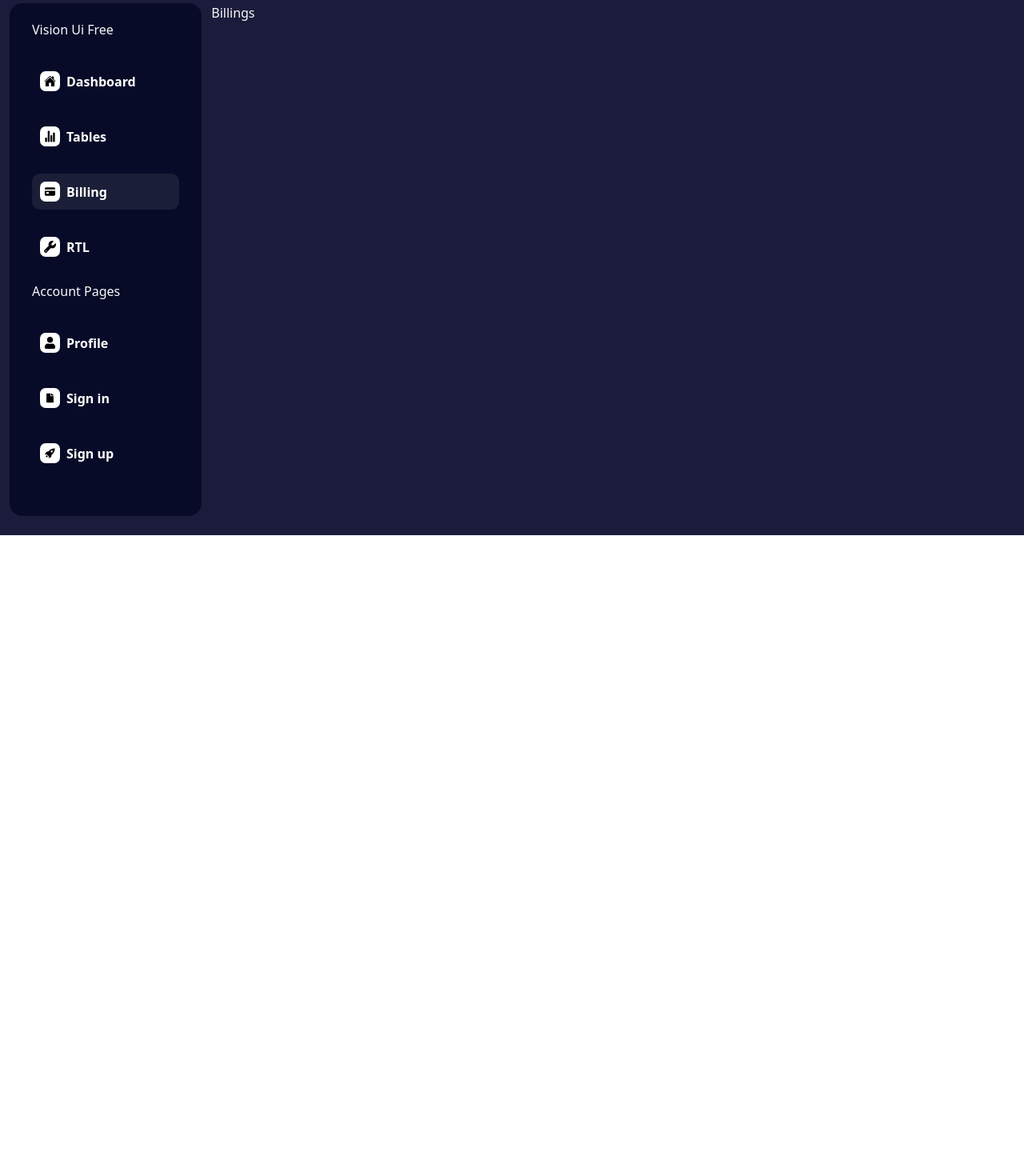
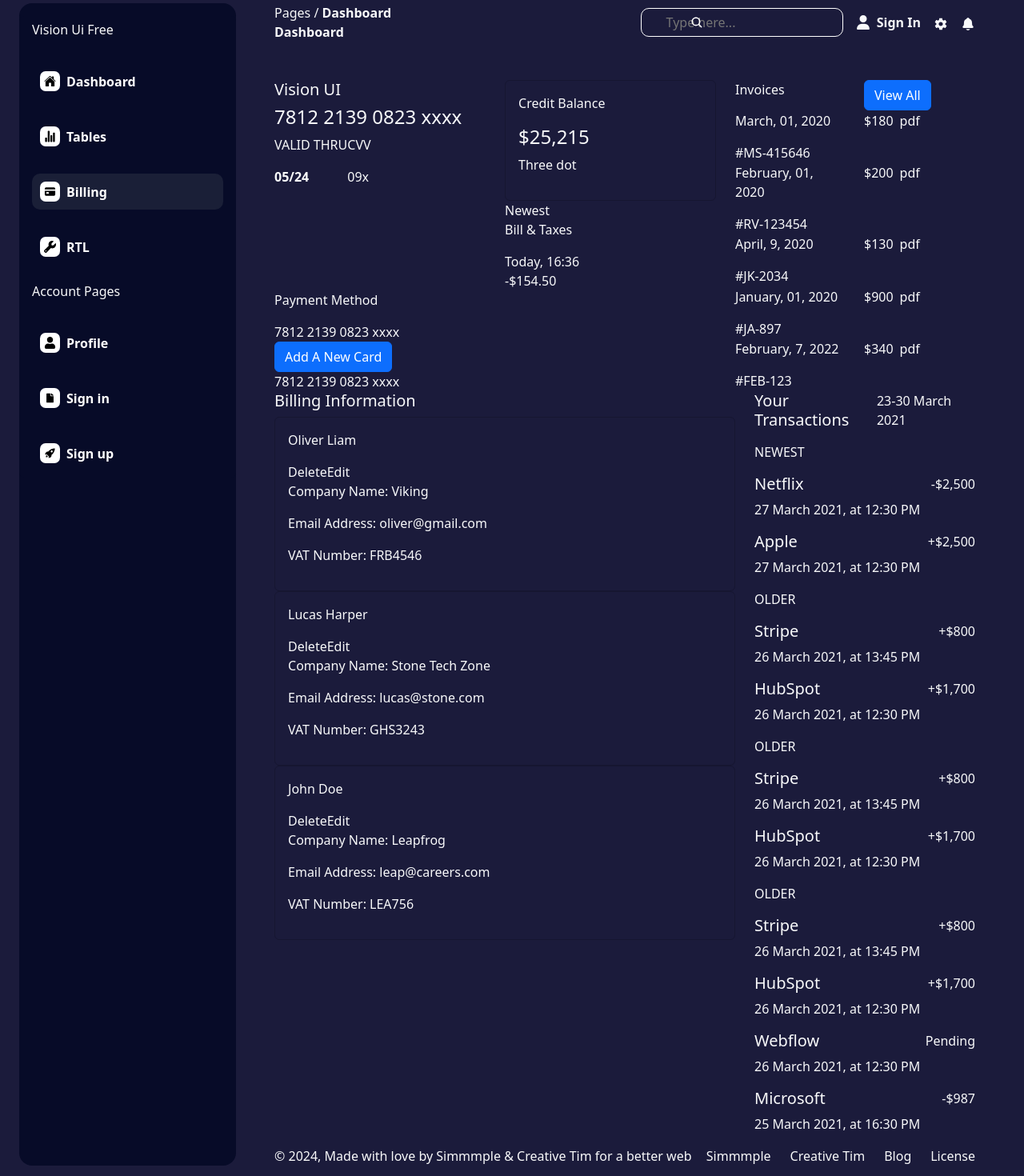
Before and after one commit to Janice1828/dashboard_sample, a React (Create React App) app: page /billing in a window 1280 px wide. Shown: the part 20-1490 px from the top of the page at 80% size. Before the commit the page ends 800 px from the top, so only its background shows below. Built offline with nearby package versions, Linux system fonts and the light colour scheme.

Commit message:
billing content added

```diff
--- /dev/null
+++ b/src/components/BillingContent.js
@@ -0,0 +1,258 @@
+import React from "react";
+import Navbar from "./Navbar";
+const BillingContent = () => {
+  return (
+    <div className="ps-5">
+      <Navbar header="Dashboard" />
+      <div className="row pt-5">
+        <div className="col-8 row">
+          <div className="col-6">
+            <h5>Vision UI</h5>
+            <h4>7812 2139 0823 xxxx</h4>
+            <div className="d-flex">
+              <div>
+                <p>VALID THRU</p>
+                <span className="fw-bolder">05/24</span>
+              </div>
+              <div>
+                <p>CVV</p>
+                <span>09x</span>
+              </div>
+            </div>
+          </div>
+          <div className="col-6">
+            <div className="card bg-transparent text-light">
+              <div className="card-body">
+                <div>
+                  <p>Credit Balance</p>
+                  <h4>$25,215</h4>
+                </div>
+                <div>
+                  <p>Three dot</p>
+                </div>
+              </div>
+            </div>
+            <div>
+              <span>Newest</span>
+              <div>
+                <div>
+                  <p>Bill & Taxes</p>
+                  <span>Today, 16:36</span>
+                </div>
+                <div>-$154.50</div>
+              </div>
+            </div>
+          </div>
+          <div className="col-12">
+            <div>
+              <p>Payment Method</p>
+              <div>7812 2139 0823 xxxx</div>
+            </div>
+            <div>
+              <button type="" className="btn btn-primary">
+                Add A New Card
+              </button>
+              <div>7812 2139 0823 xxxx</div>
+            </div>
+          </div>
+        </div>
+        <div className="col-4 row">
+          <div className="col-7">Invoices</div>
+          <div className="col-5">
+            <button type="" className="btn btn-primary">
+              View All
+            </button>
+          </div>
+          <div className="col-7">
+            <p>March, 01, 2020</p>
+            <span>#MS-415646</span>
+          </div>
+          <div className="col-5 d-flex gap-2">
+            <p>$180</p> <p>pdf</p>
+          </div>
+          <div className="col-7">
+            <p>February, 01, 2020</p>
+            <span>#RV-123454</span>
+          </div>
+          <div className="col-5 d-flex gap-2">
+            <p>$200</p> <p>pdf</p>
+          </div>
+          <div className="col-7">
+            <p>April, 9, 2020</p>
+            <span>#JK-2034</span>
+          </div>
+          <div className="col-5 d-flex gap-2">
+            <p>$130</p> <p>pdf</p>
+          </div>
+          <div className="col-7">
+            <p>January, 01, 2020</p>
+            <span>#JA-897</span>
+          </div>
+          <div className="col-5 d-flex gap-2">
+            <p>$900</p> <p>pdf</p>
+          </div>
+          <div className="col-7">
+            <p>February, 7, 2022</p>
+            <span>#FEB-123</span>
+          </div>
+          <div className="col-5 d-flex gap-2">
+            <p>$340</p> <p>pdf</p>
+          </div>
+        </div>
+        <div className="col-8">
+          <h5>Billing Information</h5>
+          <div className="card bg-transparent text-light">
+            <div className="card-body">
+              <div>
+                <p>Oliver Liam</p>
+                <div>
+                  <span>Delete</span>
+                  <span>Edit</span>
+                </div>
+              </div>
+              <div>
+                <p>Company Name: Viking</p>
+                <p>Email Address: oliver@gmail.com</p>
+                <p>VAT Number: FRB4546</p>
+              </div>
+            </div>
+          </div>
+          <div className="card bg-transparent text-light">
+            <div className="card-body">
+              <div>
+                <p>Lucas Harper</p>
+                <div>
+                  <span>Delete</span>
+                  <span>Edit</span>
+                </div>
+              </div>
+              <div>
+                <p>Company Name: Stone Tech Zone</p>
+                <p>Email Address: lucas@stone.com</p>
+                <p>VAT Number: GHS3243</p>
+              </div>
+            </div>
+          </div>
+          <div className="card bg-transparent text-light">
+            <div className="card-body">
+              <div>
+                <p>John Doe</p>
+                <div>
+                  <span>Delete</span>
+                  <span>Edit</span>
+                </div>
+              </div>
+              <div>
+                <p>Company Name: Leapfrog</p>
+                <p>Email Address: leap@careers.com</p>
+                <p>VAT Number: LEA756</p>
+              </div>
+            </div>
+          </div>
+        </div>
+        <div className="col-4">
+          <div className="d-flex">
+            <h5>Your Transactions</h5>
+            <p>23-30 March 2021</p>
+          </div>
+          <div>
+            <p>NEWEST</p>
+            <div className="d-flex justify-content-between">
+              <div>
+                <h5>Netflix</h5>
+                <p>27 March 2021, at 12:30 PM</p>
+              </div>
+              <div>-$2,500</div>
+            </div>
+            <div className="d-flex justify-content-between">
+              <div>
+                <h5>Apple</h5>
+                <p>27 March 2021, at 12:30 PM</p>
+              </div>
+              <div>+$2,500</div>
+            </div>
+          </div>
+          <div>
+            <p>OLDER</p>
+            <div className="d-flex justify-content-between">
+              <div>
+                <h5>Stripe</h5>
+                <p>26 March 2021, at 13:45 PM</p>
+              </div>
+              <div>+$800</div>
+            </div>
+            <div className="d-flex justify-content-between">
+              <div>
+                <h5>HubSpot</h5>
+                <p>26 March 2021, at 12:30 PM</p>
+              </div>
+              <div>+$1,700</div>
+            </div>
+          </div>
+          <div>
+            <p>OLDER</p>
+            <div className="d-flex justify-content-between">
+              <div>
+                <h5>Stripe</h5>
+                <p>26 March 2021, at 13:45 PM</p>
+              </div>
+              <div>+$800</div>
+            </div>
+            <div className="d-flex justify-content-between">
+              <div>
+                <h5>HubSpot</h5>
+                <p>26 March 2021, at 12:30 PM</p>
+              </div>
+              <div>+$1,700</div>
+            </div>
+          </div>
+          <div>
+            <p>OLDER</p>
+            <div className="d-flex justify-content-between">
+              <div>
+                <h5>Stripe</h5>
+                <p>26 March 2021, at 13:45 PM</p>
+              </div>
+              <div>+$800</div>
+            </div>
+            <div className="d-flex justify-content-between">
+              <div>
+                <h5>HubSpot</h5>
+                <p>26 March 2021, at 12:30 PM</p>
+              </div>
+              <div>+$1,700</div>
+            </div>
+            <div className="d-flex justify-content-between">
+              <div>
+                <h5>Webflow</h5>
+                <p>26 March 2021, at 12:30 PM</p>
+              </div>
+              <div>Pending</div>
+            </div>
+            <div className="d-flex justify-content-between">
+              <div>
+                <h5>Microsoft</h5>
+                <p>25 March 2021, at 16:30 PM</p>
+              </div>
+              <div>-$987</div>
+            </div>
+          </div>
+        </div>
+        <div className="col-12 d-flex justify-content-between">
+          <div>
+            &copy; 2024, Made with love by Simmmple & Creative Tim for a better
+            web
+          </div>
+          <div className="d-flex gap-4">
+            <span>Simmmple</span>
+            <span>Creative Tim</span>
+            <span>Blog</span>
+            <span>License</span>
+          </div>
+        </div>
+      </div>
+    </div>
+  );
+};
+
+export default BillingContent;
--- a/src/pages/Billing.js
+++ b/src/pages/Billing.js
@@ -1,16 +1,19 @@
 import React from "react";
 import Sidebar from "../components/Sidebar";
+import BillingContent from "../components/BillingContent";
 const Billing = () => {
   return (
     <div className="body-color ">
-      <div className="row container px-4 py-4">
+      <div className="row g-0 px-4 py-4">
         <div
           style={{ width: "22%" }}
           className=" text-light h-100vh bg-sidebar-color rounded-4"
         >
           <Sidebar />
         </div>
-        <div className="col-9 text-light">Billings</div>
+        <div className="col-9 text-light">
+          <BillingContent />
+        </div>
       </div>
     </div>
   );
```
